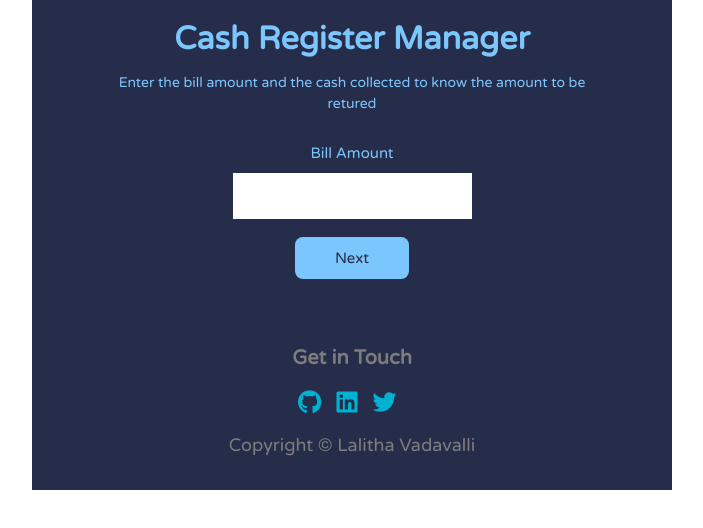
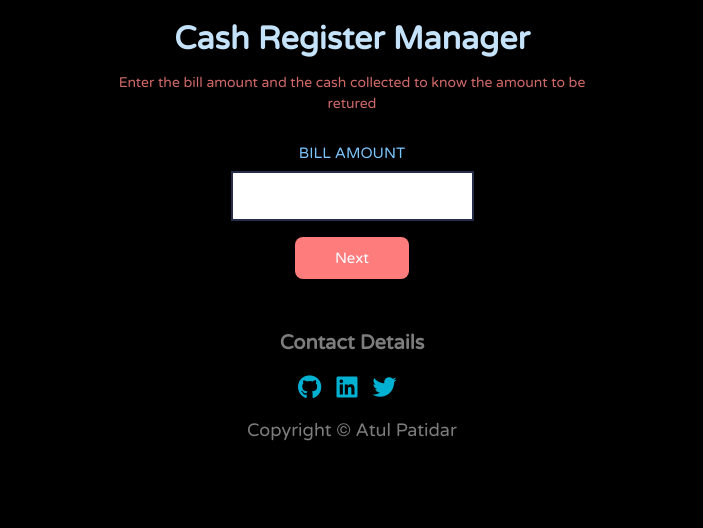
Before and after one commit to AtulPatidar1709/CashManager, a website: page index.html in a window 1280 px wide. Shown: the whole page, without its empty margins (288-991 px from the left). Drawn offline with Linux system fonts and the light colour scheme.

Commit message:
Change colour

```diff
--- a/index.html
+++ b/index.html
@@ -64,16 +64,16 @@
        <footer id="footer">
         <div class="row text-center">
             <div class="small-12 medium-6 medium-offset-3 columns">
-               <h3 class="footer-title">Get in Touch</h3>
+               <h3 class="footer-title">Contact Details</h3>
                <div class="footer-social">
                 <a href="https://www.github.com/AtulPatidar1709/" class="footer-icon"><i class="fab fa-github"></i></a>
                 <a href="https://www.linkedin.com/in/atul-patidar-b8b0751b6/" class="footer-icon"><i
                     class="fab fa-linkedin"></i></a>
-                <a href="https://twitter.com/ATUL4MODi" class="footer-icon"><i class="fab fa-twitter"></i></a>
+                <a href="https://twitter.com/ATUL4CODE" class="footer-icon"><i class="fab fa-twitter"></i></a>
 
               </div>
             </div>
-            <p id="name">Copyright &copy; Lalitha Vadavalli</p>
+            <p id="name">Copyright &copy; Atul Patidar </p>
         </div>
     </footer>
       </div>
--- a/style.css
+++ b/style.css
@@ -14,7 +14,7 @@
 body{
   font-family: "Varela Round";
   color:var(--black);
-  background:var(--white);
+  background:#000000;
   margin:0;
   }
   main {
@@ -26,7 +26,7 @@ body{
   display: flex;
   flex-direction: column;
   align-items: center;
-  background: var(--darkBlue);
+  background: #000000;
   text-align: center;
 }
 input {
@@ -50,9 +50,10 @@ label {
   font-size: 15px;
   font-family: "Varela Round";
   color:var(--blue);
+  text-transform: uppercase;
 }
 #title {
-  color: var(--blue);
+  color: #c4e2f9;
   margin-bottom: 0px;
 }
 h1 {
@@ -79,13 +80,13 @@ strong {
   max-width: 75%;
   line-height: 1.5;
   font-size: 14px;
-  color: var(--blue);
+  color: #cf6868;
 }
 #check-btn {
   padding: 12px 40px;
   border: none;
-  background: var(--blue);
-  color: var(--darkBlue);
+  background: #fe7c7c;
+  color: #fbfcff;
   border-radius: 8px;
   cursor: pointer;
   font-size:15px;
@@ -183,6 +184,7 @@ a {
 #footer {
   color:#00b1d2ff;
   /* padding-top: 10px; */
+     padding-top: 1px;
     font-size: large !important;
     bottom: 0;
     width: 100%;
```
Also changed, not shown: readme.md.
